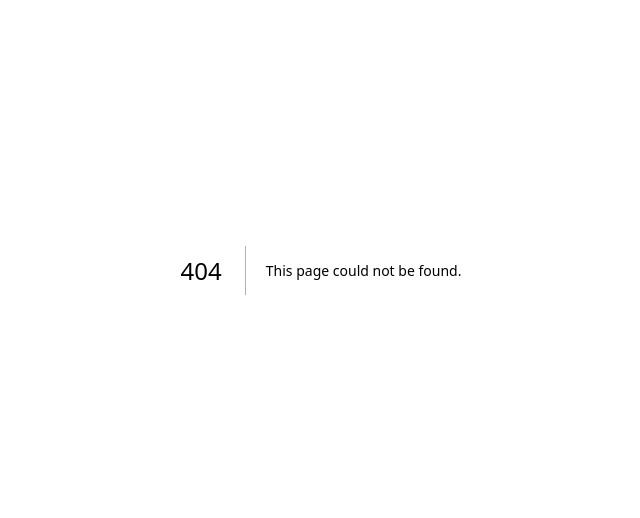
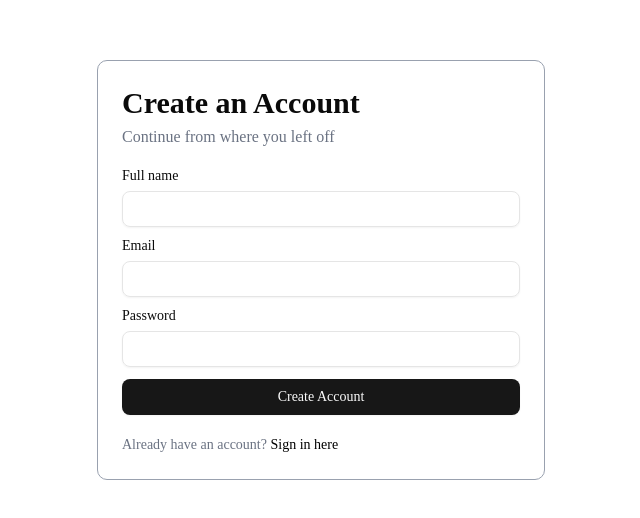
Before and after one commit to CodeGallantX/Presently, a Next.js app: page /auth/signup in a window 1280 px wide. Before the commit this address had no page. Shown: the part 130-648 px from the top of the page, without its empty margins (319-959 px from the left). Built offline with nearby package versions, Linux system fonts and the light colour scheme.

Commit message:
UI updates

```diff
--- /dev/null
+++ b/app/auth/forgot-password/page.jsx
@@ -0,0 +1,11 @@
+import AuthLayout from "@/components/auth/AuthLayout"
+
+const SignIn = () => {
+    return (
+        <section>
+        <AuthLayout page="signin"/>
+        </section>
+    )
+}
+
+export default SignIn
--- /dev/null
+++ b/app/auth/layout.jsx
@@ -0,0 +1,12 @@
+// import ThemeToggle from "@/components/theme-toggle"
+
+export default function AuthLayout({ children }) {
+    return (
+        <div>
+            {/* <ThemeToggle /> */}
+        <div>
+            {children}
+        </div>
+        </div>
+    )
+}
--- /dev/null
+++ b/app/auth/signin/page.jsx
@@ -0,0 +1,11 @@
+import AuthLayout from "@/components/auth/AuthLayout"
+
+const SignIn = () => {
+    return (
+        <section>
+        <AuthLayout page="signin"/>
+        </section>
+    )
+}
+
+export default SignIn
--- /dev/null
+++ b/app/auth/signup/page.jsx
@@ -0,0 +1,11 @@
+import AuthLayout from "@/components/auth/AuthLayout"
+
+const SignUp = () => {
+    return (
+        <section>
+        <AuthLayout page="signup"/>
+        </section>
+    )
+}
+
+export default SignUp
--- a/app/layout.js
+++ b/app/layout.js
@@ -1,3 +1,4 @@
+import { ThemeProvider } from "next-themes"
 import { Geist, Geist_Mono } from "next/font/google";
 import "./globals.css";
 
@@ -18,11 +19,15 @@ export const metadata = {
 
 export default function RootLayout({ children }) {
   return (
-    <html lang="en">
+    <html lang="en" data-theme="light">
       <body
         className={`${geistSans.variable} ${geistMono.variable} antialiased`}
       >
+      <ThemeProvider>
+      <div>
         {children}
+      </div>
+      </ThemeProvider>
       </body>
     </html>
   );
--- /dev/null
+++ b/components/auth/AuthLayout.jsx
@@ -0,0 +1,73 @@
+import { Input } from "@/components/ui/input"
+import { Label } from "@/components/ui/label"
+import { Button } from "@/components/ui/button"
+import Link from "next/link"
+
+const AuthLayout = ({page}) => {
+    return (
+        <section className="absolute top-1/2 left-1/2 -translate-x-1/2 -translate-y-1/2 w-full flex items-center justify-center">
+            <div className="flex flex-col p-6 items-start justify-center w-full max-w-md border-1 border-gray-400 rounded-lg space-y-5">
+                <div className="flex flex-col items-start justify-center space-y-1">
+            <h1 className="text-3xl font-bold text-left">{page === 'signin' ? (
+                `Welcome Back!`
+            ): `Create an Account`}</h1>
+            <p className="text-gray-500 text-left"> Continue from where you left off
+            </p>
+            </div>
+            <form className="flex flex-col items-start justify-center w-full space-y-3">
+                {page === 'signin' ? (
+                    <div className="flex flex-col items-start justify-center w-full space-y-3">
+                <fieldset className="w-full space-y-2">
+                    <Label htmlFor="email" className="text-gray-600">Email</Label>
+                    <Input id="email" type="email" className="w-full" required/>
+                </fieldset>
+                <fieldset className="w-full space-y-1">
+                    <Label htmlFor="password">Password</Label>
+                    <Input id="password" type="password" className="w-full" required/>
+                </fieldset>
+                    </div>
+                ): (
+                    <div className="flex flex-col items-start justify-center w-full space-y-3">
+                     <fieldset className="w-full space-y-2">
+                    <Label htmlFor="fullName">Full name</Label>
+                    <Input id="fullName" type="text" className="w-full" required/>
+                    </fieldset>
+                <fieldset className="w-full space-y-2">
+                    <Label htmlFor="email">Email</Label>
+                    <Input id="email" type="email" className="w-full" required/>
+                </fieldset>
+                <fieldset className="w-full space-y-2">
+                    <Label htmlFor="password">Password</Label>
+                    <Input id="password" type="password" className="w-full" required/>
+                </fieldset>
+                    </div>
+                )
+
+
+            }
+
+                <Button type="submit" className="w-full">
+                    {page === 'signin' ? (
+                        `Sign in`
+                    ) : (
+                        `Create Account`
+                    )}
+                </Button>
+            </form>
+            {page === "signin" ? (
+                <p className="text-gray-500 text-sm text-center">
+                Don't have an account? {""}
+                <Link href="/auth/signup" className="text-black">Create one </Link>
+                </p>
+            ) : (
+                <p className="text-gray-500 text-sm text-center">
+                Already have an account?  {""}
+                <Link href="/auth/signin" className="text-black">Sign in here</Link>
+                </p>
+            )
+        }
+            </div>
+        </section>
+    )
+}
+export default AuthLayout
--- a/components/landing/Header.jsx
+++ b/components/landing/Header.jsx
@@ -1,18 +1,53 @@
+"use client";
+import { useState } from "react"
+import { useRouter } from "next/navigation"
+import { Menu, X } from "lucide-react"
+import { Button } from "@/components/ui/button"
+import ThemeToggle from "@/components/theme-toggle"
+import Link from "next/link"
 
 const Header = () => {
+  const [isOpen, setIsOpen] = useState(false);
+  const router = useRouter();
+
   return (
-    <header className="flex flex-row items-center justify-between mx-auto max-w-[80%] rounded-full py-3 px-3 mt-3 border border-gray-300 bg-white/30 backdrop-blur-md">
-      <h1 className="font-bold text-xl">Presently</h1>
+    <header className="fixed mx-auto w-full top-4 left-1/2 -translate-x-1/2 max-w-[90%] rounded-lg py-3 px-3 border border-gray-300 bg-white/30 backdrop-blur-md">
+      <div className="flex flex-row items-center justify-between">
+      <h1 onClick={() => router.push('/')} className="font-bold text-xl cursor-default">Presently</h1>
       <nav className="flex items-center justify-center hidden md:block">
         <ul className="flex flex-row space-x-6">
-            <li><a href="#features">Features</a></li>
-            <li><a href="#testimonials">Testimonials</a></li>
-            <li><a href="#pricing">Pricing</a></li>
+            <li><Link href="#features">Features</Link></li>
+            <li><Link href="#testimonials">Testimonials</Link></li>
+            <li><Link href="#pricing">Pricing</Link></li>
         </ul>
         </nav>
-        <button className="px-4 py-3 rounded-full bg-black text-white cursor-pointer">
+        <div className="flex flex-row gap-2 items-center">
+        <ThemeToggle />
+        <Button className="hidden md:block">
             Get free trial
-            </button>
+            </Button>
+            <Button
+              variant="ghost"
+              size="icon"
+              className="block md:hidden text-center"
+              onClick={() => setIsOpen(!isOpen)}
+            >
+              {isOpen ?
+                <X/> : <Menu />
+              }
+            </Button>
+        </div>
+</div>
+        {isOpen && (
+          <div className="block md:hidden border-t mt-4 px-4 py-3 w-full">
+          <ul className="flex flex-col items-center space-y-3 w-full">
+              <li><Link className="w-full hover:bg-gray-200" href="#features">Features</Link></li>
+              <li><Link className="w-full" href="#testimonials">Testimonials</Link></li>
+              <li><Link className="w-full" href="#pricing">Pricing</Link></li>
+          </ul>
+
+          </div>
+        )}
     </header>
   )
 }
--- a/components/landing/Hero.jsx
+++ b/components/landing/Hero.jsx
@@ -1,15 +1,20 @@
+"use client";
 import Header from "./Header"
+// import { Play } from "lucide-react"
 import { Button } from "@/components/ui/button"
+import { useRouter } from "next/navigation"
 
 const Hero = () => {
+  const router = useRouter();
   return (
     <div className="">
       <Header />
-      <section className="flex flex-col items-center justify-center text-center py-8 px-24 space-y-6">
-        <h1 className="text-6xl font-bold text-black">Smart Attendance, Made Simple</h1>
-        <h2 className="text-2xl text-gray-600 w-xl">Track, verify, and analyse student attendance in real-time with Presently - the intelligent attendance system built for students, lecturers, and institutions</h2>
-        <div>
-          <Button>Get free trial</Button>
+      <section className="flex flex-col items-center justify-center text-center py-8 px-24 space-y-6 w-full mt-20">
+        <h1 className="text-4xl md:text-6xl font-bold text-black">Smart Attendance, Made Simple</h1>
+        <h2 className="text-lg md:text-2xl text-gray-600">Track, verify, and analyse student attendance in real-time with Presently - the intelligent attendance system built for students, lecturers, and institutions</h2>
+        <div className="flex items-center space-x-3">
+          <Button onClick={() => router.push('/auth/signup')} className="py-6 px-8">Get free trial</Button>
+          <Button variant="outline" className="py-6 px-8">Watch Demo</Button>
         </div>
       </section>
     </div>
--- /dev/null
+++ b/components/landing/Pricing.jsx
@@ -0,0 +1,7 @@
+const Pricing = () => {
+    return (
+        <h1>Pricing </h1>
+    )
+}
+
+export default Pricing;
--- /dev/null
+++ b/components/theme-toggle.jsx
@@ -0,0 +1,19 @@
+"use client";
+import { useTheme } from "next-themes"
+import { Button } from "@/components/ui/button";
+import { Sun, Moon } from "lucide-react";
+
+const ThemeToggle = () => {
+    const { theme, setTheme } = useTheme();
+    return (
+        <Button onClick={() => setTheme(theme === "dark" ? "light": "dark")} variant="ghost" size="icon" className="text-lg">
+            {theme === 'dark' ? (
+                <Sun className="rounded-full text-white"/>
+            ) : (
+                <Moon className="rounded-full text-black"/>
+            )}
+        </Button>
+    )
+}
+
+export default Button;
```
